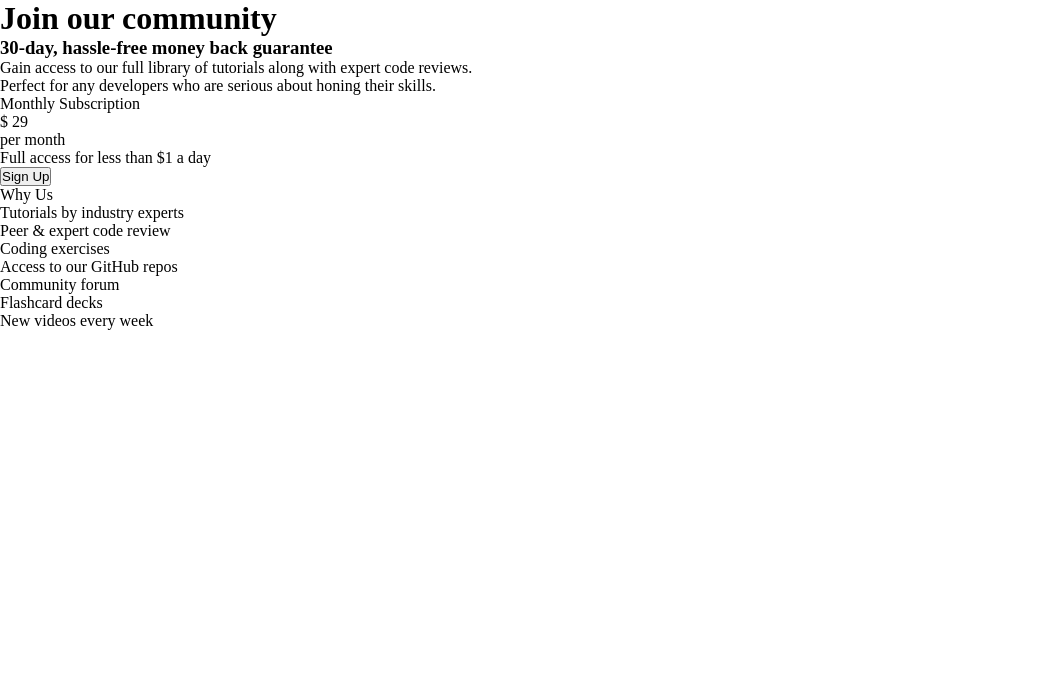
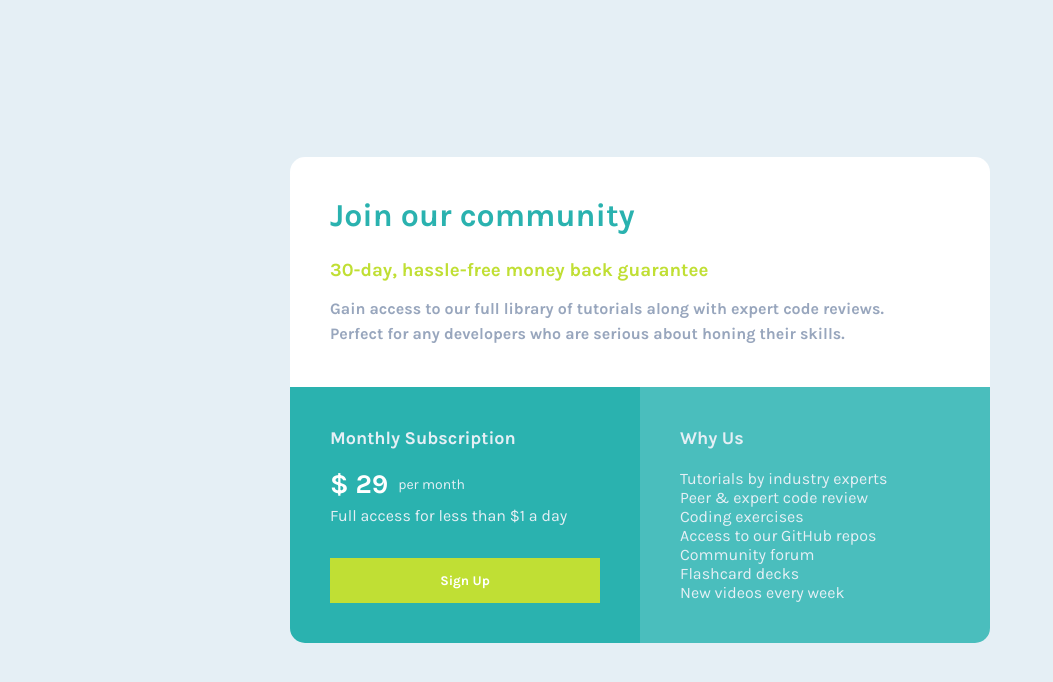
Before and after one commit to Talika-Bajaj/Single-Price-Grid-Component, a plain HTML site: page index.html in a window 1280 px wide. Shown: the whole page, without its empty margins (0-1053 px from the left). Drawn offline with Linux system fonts and the light colour scheme.

Commit message:
Add styles

```diff
--- a/style.css
+++ b/style.css
@@ -1,5 +1,147 @@
+@import url('https://fonts.googleapis.com/css2?family=Karla:ital,wght@0,200..800;1,200..800&display=swap');
+
 * {
     margin: 0;
     padding: 0;
     box-sizing: border-box;
+    font-family: "Karla", sans-serif;
 }
+
+:root {
+
+/* Primary */
+
+--Cyan: hsl(179, 62%, 43%);
+--blue: #2BB3B1;
+--myblue: #4ABEBD;
+--Bright_Yellow: hsl(71, 73%, 54%);
+
+/* Neutral */
+
+--Light_Gray: hsl(204, 43%, 93%);
+--Grayish_Blue: hsl(218, 22%, 67%);
+}
+
+body {
+    min-height: 100vh;
+    display: flex;
+    background-color: var(--Light_Gray);
+    justify-content: center;
+    align-items: center;
+}
+
+.card {
+    /* border: 2px solid red; */
+    width: 700px;
+    border-radius: 15px;
+}
+
+.info {
+    display: flex;
+    flex-direction: column;
+}
+
+.one, .two, .three {
+    padding: 40px;
+}
+
+.one {
+    background-color: #fff;
+    border-top-right-radius: 15px;
+    border-top-left-radius: 15px;
+}
+
+.one h1 {
+    margin-bottom: 25px;
+    font-weight: 700;
+    color: var(--Cyan);
+}
+
+.one h3 {
+    font-weight: bold;
+    margin-bottom: 15px;
+    color: var(--Bright_Yellow);
+    /* font-size: 18px; */
+}
+
+.one p {
+    line-height: 1.6;
+    color: var(--Grayish_Blue);
+    font-weight: 700;
+}
+
+.column {
+    display: grid;
+    grid-template-columns: 50% 50%;
+    /* border: 2px solid blue; */
+}
+
+.two {
+    border-bottom-left-radius: 15px;
+    /* border: 2px solid green; */
+    /* border-bottom-left-radius: 15px; */
+    display: flex;
+    flex-direction: column;
+    gap: 30px;
+    background-color: var(--Cyan);
+    /* color: white; */
+}
+
+.three {
+    border-bottom-right-radius: 15px;
+    display: flex;
+    flex-direction: column;
+    gap: 20px;
+    /* border: 2px solid orange; */
+    background-color: var(--myblue);
+}
+
+.head {
+    font-weight: 700;
+    font-size: 18px;
+    /* margin-bottom: 18px; */
+    color: var(--Light_Gray);
+}
+
+.para {
+    line-height: 1.5;
+    margin-top: -15px;
+}
+
+.para:nth-child(2) {
+    color: var(--Light_Gray);
+
+}
+
+.dollar {
+    display: flex;
+    align-items: center;
+    color: white;
+    /* margin-bottom: 12px; */
+}
+
+.month {
+    font-size: 14px;
+    color: var(--Light_Gray);
+}
+
+.rate {
+    font-weight: 700;
+    font-size: 27px;
+    margin-right: 10px;
+}
+
+button {
+    background-color: var(--Bright_Yellow);
+    padding: 15px 20px;
+    color: white;
+    font-weight: 700;
+    font-weight: 17px;
+    border: none;
+}
+
+
+ul li {
+    list-style-type: none;
+    color: var(--Light_Gray);
+}
```
